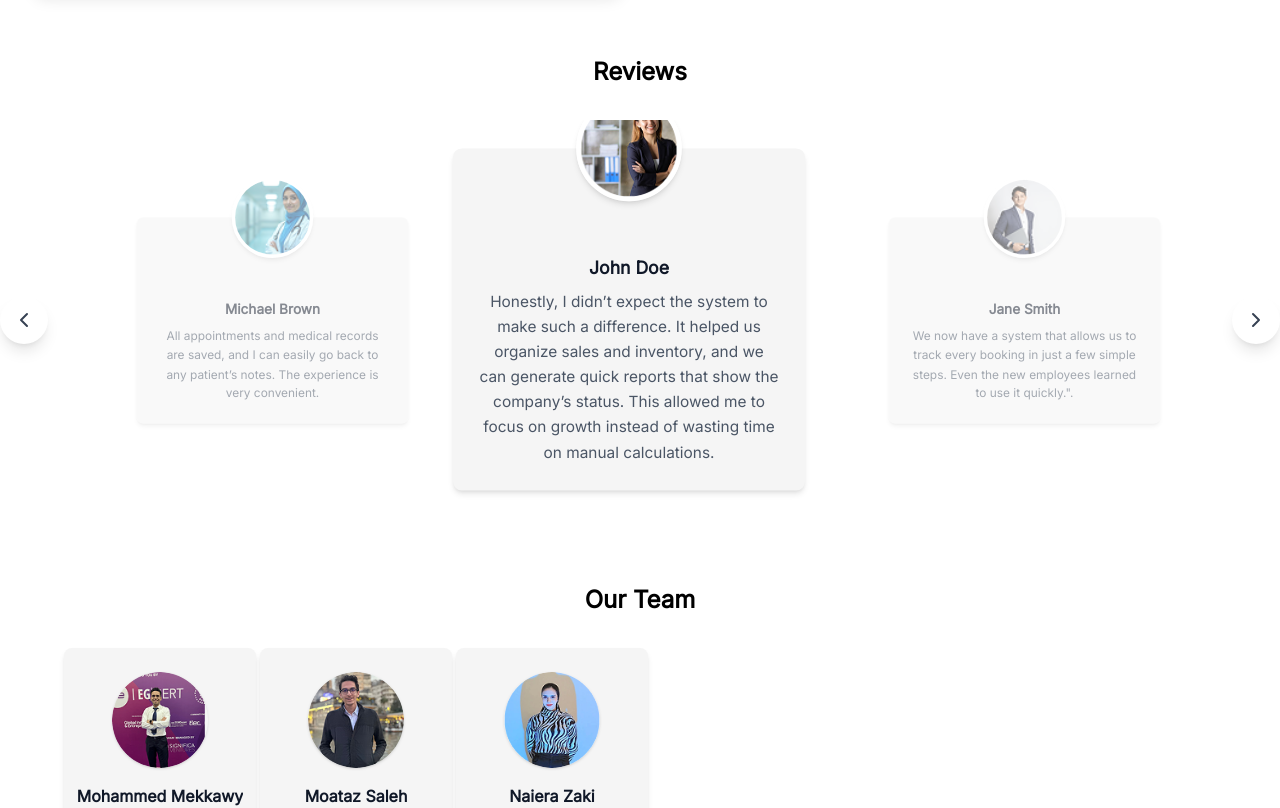
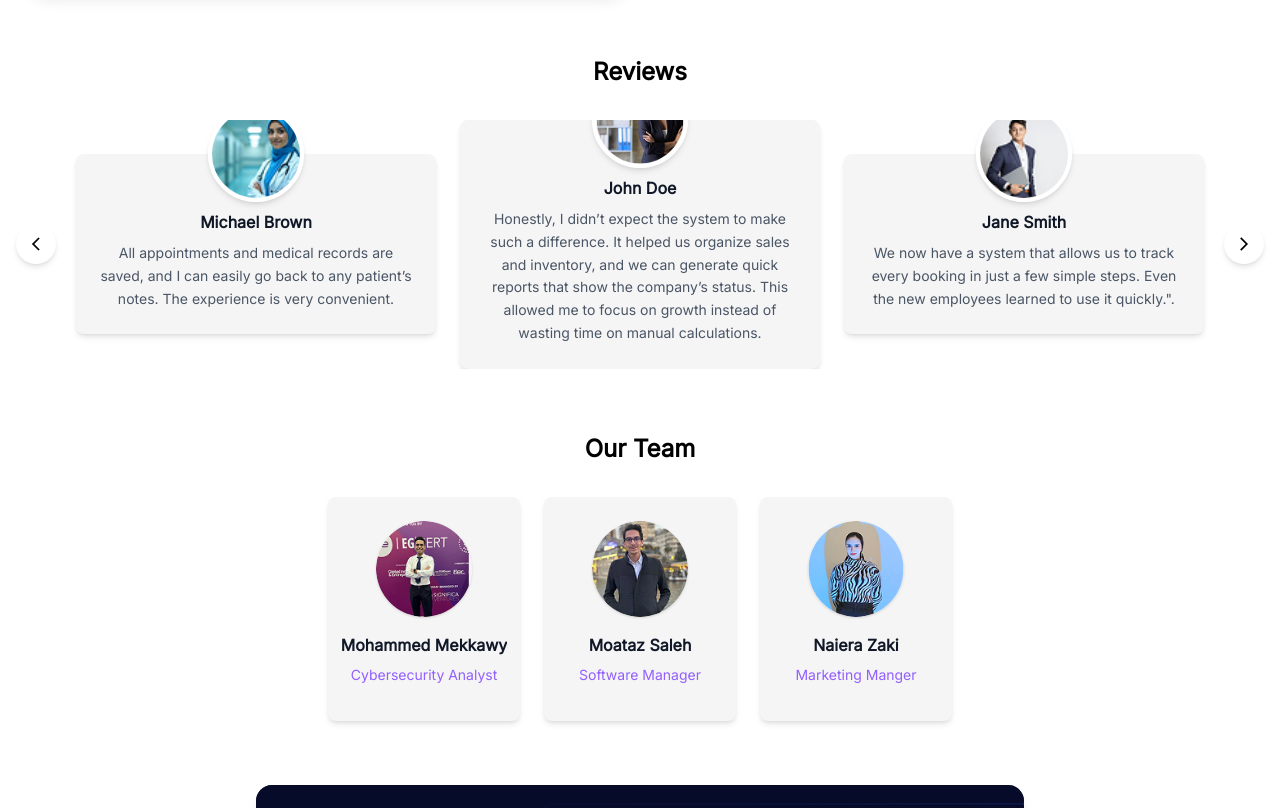
Before and after one commit to Mohamed-Khaled-Hub/cyber-guard-x, a Next.js app: page /about in a window 1280 px wide. Shown: the part 880-1688 px from the top of the page. Built offline with nearby package versions, Linux system fonts and the light colour scheme.

Commit message:
About adjustments

```diff
--- a/app/about/page.tsx
+++ b/app/about/page.tsx
@@ -1,19 +1,27 @@
 'use client'
 
+// Core
+import Image from 'next/image'
 import { useCallback, useEffect, useState } from 'react'
-import Image from 'next/image'
+import { MdOutlineArrowBackIos, MdOutlineArrowForwardIos } from 'react-icons/md'
+// Hooks
 import { useCompanyData } from '@/src/providers/CompanyDataProvider'
+// Components
 import ReviewCard from '@/src/components/CardsRelated/ReviewCard'
 import OurTeamCard from '@/src/components/CardsRelated/OurTeamCard'
+// Types
 import { ReviewObject, TeamMemberObject } from '@/src/types/objectsTypes'
-import { ChevronLeft, ChevronRight } from 'lucide-react'
+// Style
+import '@/src/styles/pages/about/page.css'
 
 /* eslint-disable react-hooks/exhaustive-deps */
 export default function Page() {
+    // Contexts
     const { getTeam, getReviews } = useCompanyData()
+    // States
+    const [current, setCurrent] = useState(0)
     const [team, setTeam] = useState<TeamMemberObject[]>([])
     const [reviews, setReviews] = useState<ReviewObject[]>([])
-    const [current, setCurrent] = useState(0)
 
     const fetchTeams = useCallback(async () => {
         const res = await getTeam()
@@ -26,32 +34,29 @@ export default function Page() {
     }, [getReviews])
 
     useEffect(() => {
-        fetchTeams()
-        fetchReviews()
+        fetchTeams().then()
+        fetchReviews().then()
     }, [])
 
-    const prevSlide = () =>
-        setCurrent((prev) => (prev === 0 ? reviews.length - 1 : prev - 1))
-    const nextSlide = () =>
-        setCurrent((prev) => (prev === reviews.length - 1 ? 0 : prev + 1))
+    const handleNext = () => setCurrent((prev) => prev + 1)
+    const handlePrev = () => setCurrent((prev) => prev - 1)
 
     return (
-        <div className='max-w-7xl mx-auto px-4 py-12 space-y-16'>
+        <div className='about-page'>
             {/* Who Are We */}
-            <section className='grid grid-cols-1 md:grid-cols-2 gap-8 items-center'>
-                <div className='relative w-full h-80 md:h-[400px]'>
+            <section className='who-we-are'>
+                <div className='who-we-are-img'>
                     <Image
                         src='/assets/images/who-we-are.svg'
                         alt='Team meeting'
                         fill
-                        className='object-cover rounded-xl shadow-lg'
+                        className='object-cover'
                         priority
                     />
                 </div>
-
-                <div className='bg-gradient-to-r from-purple-700 to-blue-500 text-white p-8 rounded-xl shadow-lg'>
-                    <h2 className='text-2xl font-bold mb-4'>Who Are We ?</h2>
-                    <p className='text-base leading-relaxed'>
+                <div className='who-we-are-text'>
+                    <h2>Who Are We ?</h2>
+                    <p>
                         CyberGuardX was established to deliver comprehensive
                         solutions in software development and cybersecurity,
                         tailored to meet the evolving needs of businesses and
@@ -66,47 +71,32 @@ export default function Page() {
             </section>
 
             {/* Reviews */}
-            <section>
-                <h2 className='text-center text-2xl font-bold mb-8'>Reviews</h2>
-                <div className='relative flex items-center justify-center max-w-6xl mx-auto'>
-                    {/* Prev Button */}
+            {reviews && reviews.length > 0 && (
+                <section className='reviews'>
+                    <h2>Reviews</h2>
+                    <div className='reviews-slider'>
                         <button
-                        onClick={prevSlide}
-                        className='absolute -left-16 z-20 p-3 bg-white rounded-full shadow-lg hover:bg-gray-100 hover:shadow-xl hover:scale-105 transition-all duration-300 ease-in-out'
-                        disabled={reviews.length === 0}
+                            onClick={handlePrev}
+                            className='reviews-arrow left'
                         >
-                        <ChevronLeft className='w-6 h-6 text-gray-700' />
+                            <MdOutlineArrowBackIos />
                         </button>
 
-                    {/* Slider Container */}
-                    <div className='overflow-hidden w-full'>
-                        <div className='flex items-center justify-center min-h-[400px]'>
-                            {reviews.length > 0 && (
-                                <div
-                                    className='flex transition-transform duration-500 ease-in-out items-center gap-8'
-                                    style={{
-                                        transform: `translateX(-${current * 0}px)`,
-                                        width: 'fit-content'
-                                    }}
-                                >
-                                    {/* Show 3 cards: previous, current, next */}
+                        <div className='reviews-track-wrapper'>
+                            <div className='reviews-track'>
                                 {[-1, 0, 1].map((offset) => {
-                                        const index = (current + offset + reviews.length) % reviews.length
+                                    const index =
+                                        (current + offset + reviews.length) %
+                                        reviews.length
                                     const review = reviews[index]
                                     const isCenter = offset === 0
 
                                     return (
                                         <div
                                             key={`${index}-${offset}`}
-                                                className={`transition-all duration-500 ease-in-out transform flex-shrink-0 ${
-                                                    isCenter
-                                                        ? 'scale-110 z-10 opacity-100'
-                                                        : 'scale-85 opacity-50 hover:opacity-70'
+                                            className={`review-slide ${
+                                                isCenter ? 'active' : 'inactive'
                                             }`}
-                                                style={{
-                                                    width: isCenter ? '340px' : '300px',
-                                                    margin: isCenter ? '0 16px' : '0 8px'
-                                                }}
                                         >
                                             <ReviewCard
                                                 imgSrc={review.imgSrc}
@@ -117,27 +107,23 @@ export default function Page() {
                                     )
                                 })}
                             </div>
-                            )}
-                        </div>
                         </div>
 
-                    {/* Next Button */}
                         <button
-                        onClick={nextSlide}
-                        className='absolute -right-16 z-20 p-3 bg-white rounded-full shadow-lg hover:bg-gray-100 hover:shadow-xl hover:scale-105 transition-all duration-300 ease-in-out'
-                        disabled={reviews.length === 0}
+                            onClick={handleNext}
+                            className='reviews-arrow right'
                         >
-                        <ChevronRight className='w-6 h-6 text-gray-700' />
+                            <MdOutlineArrowForwardIos />
                         </button>
                     </div>
                 </section>
+            )}
 
             {/* Our Team */}
-            <section>
-                <h2 className='text-center text-2xl font-bold mb-8'>
-                    Our Team
-                </h2>
-                <div className='grid grid-cols-2 sm:grid-cols-3 md:grid-cols-4 lg:grid-cols-5 xl:grid-cols-6 gap-4 md:gap-6 max-w-6xl mx-auto'>
+            {team && team.length > 0 && (
+                <section className='our-team'>
+                    <h2>Our Team</h2>
+                    <div className='team-container'>
                         {team.map((member, idx) => (
                             <OurTeamCard
                                 key={`team-${idx}`}
@@ -148,6 +134,7 @@ export default function Page() {
                         ))}
                     </div>
                 </section>
+            )}
         </div>
     )
 }
--- a/app/page.tsx
+++ b/app/page.tsx
@@ -1,10 +1,10 @@
 'use client'
 
 // Core
+import Link from 'next/link'
 import Image from 'next/image'
 import { useEffect, useState } from 'react'
 import { MdOutlineArrowBackIos, MdOutlineArrowForwardIos } from 'react-icons/md'
-import Link from 'next/link'
 // Components
 import MiniServiceCard from '@/src/components/CardsRelated/MiniServiceCard'
 import Counter from '@/src/components/UIRelated/Counter'
--- a/src/styles/components/CardsRelated/ReviewCard.css
+++ b/src/styles/components/CardsRelated/ReviewCard.css
@@ -1,7 +1,7 @@
 @import '../../globals.css';
 
 .review-card {
-    @apply relative bg-neutral-100 rounded-lg shadow-md w-80 p-6 pt-20
+    @apply relative bg-neutral-100 rounded-lg shadow-md w-80 p-6 pt-10
     flex flex-col items-center text-center transition-transform duration-200 hover:scale-105;
 }
 
--- a/src/styles/pages/about/page.css
+++ b/src/styles/pages/about/page.css
@@ -1,41 +1,87 @@
 @import '../../globals.css';
 
-.about-page {
-    @apply flex flex-col gap-16 px-6 md:px-16 lg:px-24 py-12;
+div.about-page {
+    @apply max-w-7xl mx-auto px-4 py-12 space-y-16;
 }
 
-.about-page .who-we-are {
-    @apply bg-purple-600 text-white rounded-lg p-8 text-center shadow-md;
+/* Who Are We */
+div.about-page section.who-we-are {
+    @apply grid grid-cols-1 md:grid-cols-2 gap-8 items-center;
 }
 
-.about-page .who-we-are h2 {
+div.about-page div.who-we-are-img {
+    @apply relative w-full h-80 md:h-[400px] rounded-xl shadow-lg overflow-hidden;
+}
+
+div.about-page div.who-we-are-text {
+    @apply bg-gradient-to-r from-purple-700 to-blue-500 text-white p-8 rounded-xl shadow-lg;
+}
+
+div.about-page div.who-we-are-text h2 {
     @apply text-2xl font-bold mb-4;
 }
 
-.about-page .who-we-are p {
-    @apply text-base leading-relaxed;
+div.about-page div.who-we-are-text p {
+    @apply text-base text-white leading-relaxed;
 }
 
-.reviews {
-    @apply flex flex-col items-center gap-18;
+/* Reviews */
+section.reviews {
+    @apply flex flex-col items-center gap-8;
 }
 
-.reviews h2 {
+section.reviews h2 {
+    @apply text-center text-2xl font-bold;
+}
+
+div.reviews-slider {
+    @apply relative flex items-center justify-center max-w-6xl mx-auto w-full;
+}
+
+div.reviews-track-wrapper {
+    @apply overflow-hidden w-full;
+}
+
+div.reviews-track {
+    @apply flex items-center justify-center relative;
+}
+
+div.reviews-track.no-transition {
+    transition: none !important;
+}
+
+div.review-slide {
+    @apply flex-shrink-0 flex justify-center items-center;
+    width: 33.3333%;
+    padding: 0 12px;
+}
+
+div.review-slide > * {
+    @apply w-full;
+}
+
+button.reviews-arrow {
+    @apply absolute top-1/2 -translate-y-1/2 bg-white shadow-md rounded-full p-3 cursor-pointer z-20
+    hover:bg-gray-100 hover:shadow-xl hover:scale-105 transition-all duration-300 ease-in-out;
+}
+
+button.reviews-arrow.left {
+    @apply -left-12;
+}
+
+button.reviews-arrow.right {
+    @apply -right-12;
+}
+
+/* Our Team */
+section.our-team {
+    @apply flex flex-col items-center justify-center gap-8;
+}
+
+section.our-team h2 {
     @apply text-2xl font-bold;
 }
 
-.reviews-container {
-    @apply flex flex-wrap justify-center gap-8 w-full;
+div.team-container {
+    @apply w-fit grid grid-cols-1 md:grid-cols-3 gap-6 text-center;
 }
-
-.our-team {
-    @apply flex flex-col items-center gap-8;
-}
-
-.our-team h2 {
-    @apply text-2xl font-bold;
-}
-
-.team-container {
-    @apply flex flex-wrap justify-center gap-8 w-full;
-}
```
Lines whose indentation alone changed are shown as unchanged.
